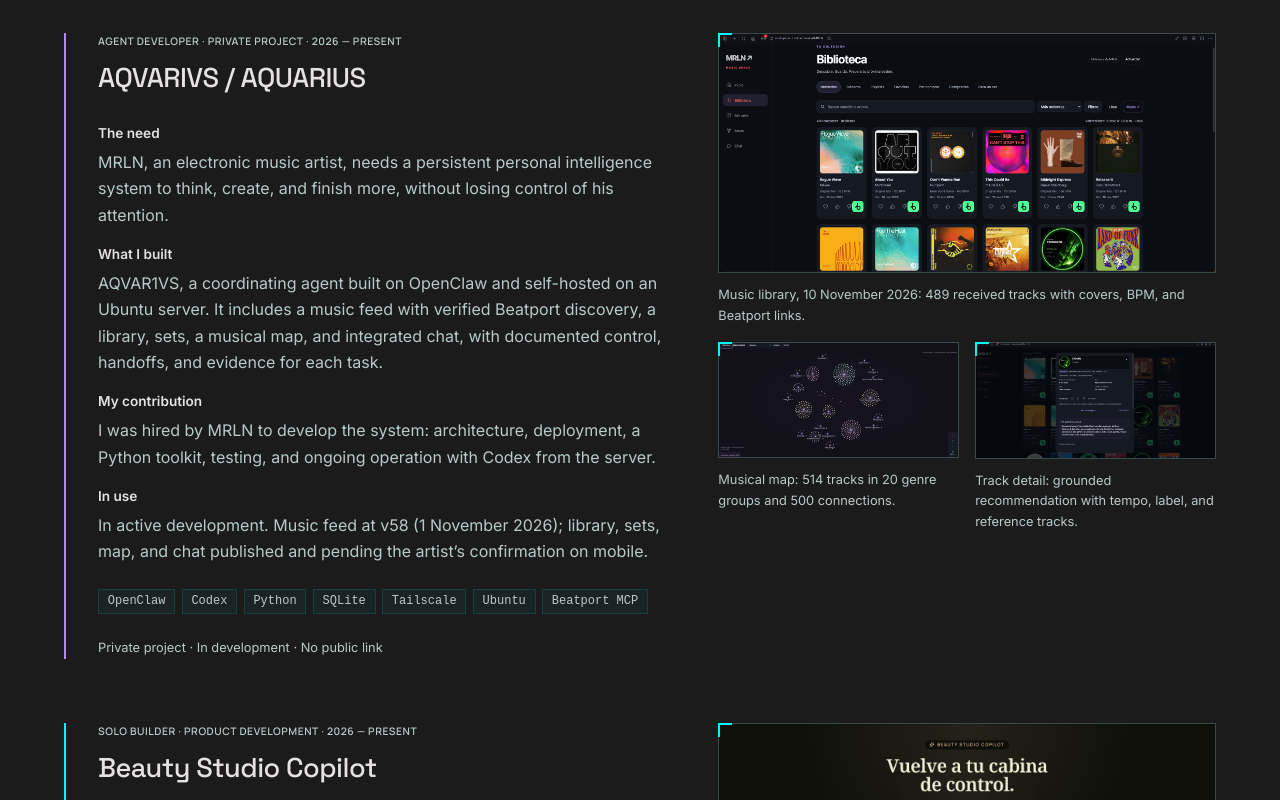
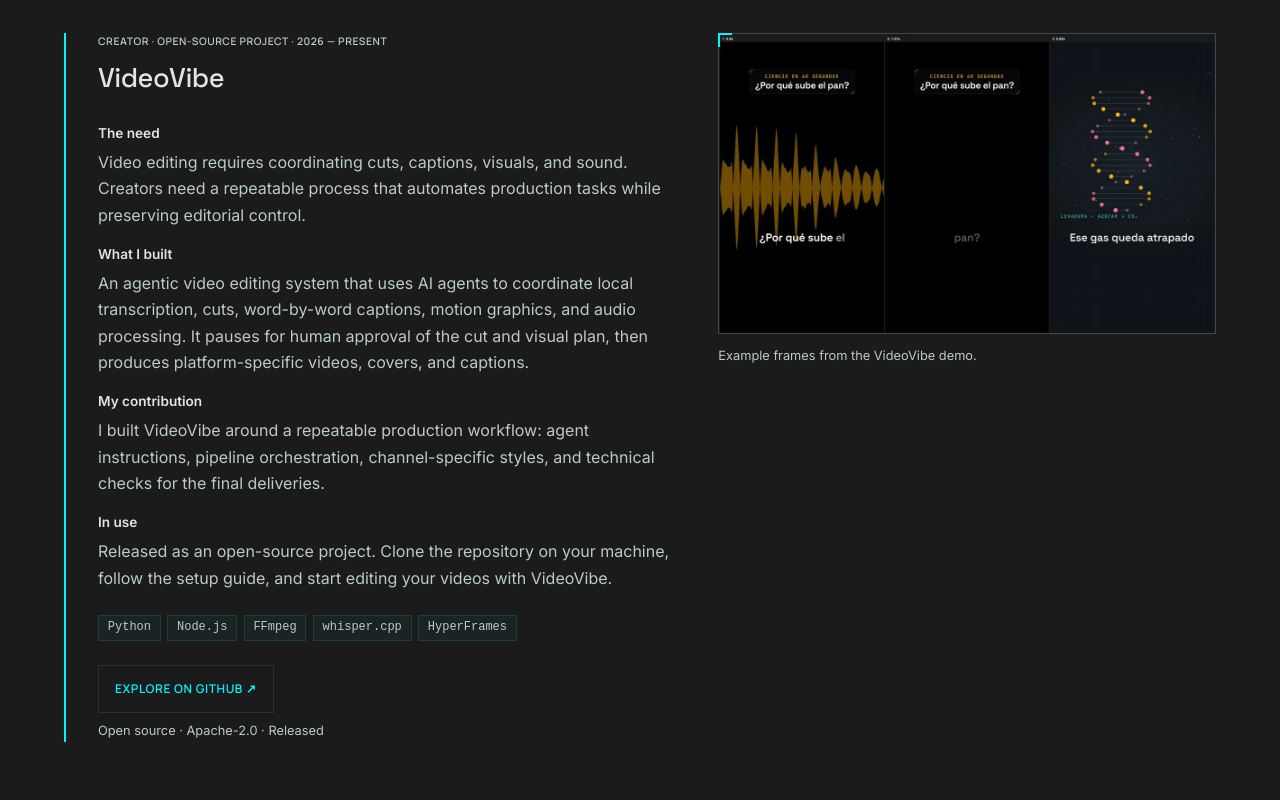
Before and after one commit to Delkoman88/personal-brand, a React (Vite) app: page / in a window 1280 px wide. Shown: the part 840-1640 px from the top of the page. Built offline with nearby package versions, Linux system fonts and the light colour scheme.

Commit message:
Feature VideoVibe across portfolio, bilingual CVs and services

```diff
--- a/edgar-vibe-coder-portfolio-es.html
+++ b/edgar-vibe-coder-portfolio-es.html
@@ -373,7 +373,7 @@
   <!-- RESUMEN -->
   <div class="sec"><div class="sec-icon purple">💡</div><h2>Resumen Profesional</h2><div class="sec-line"></div></div>
   <div class="summary-box">
-    Diseño y construyo <strong>agentes de IA y copilotos operativos</strong> — sistemas que trabajan sobre datos reales, con control documentado y evidencia — además de las aplicaciones que los rodean. <strong>AQVARIVS</strong>, agente coordinador para un artista de música electrónica, y <strong>Beauty Studio Copilot</strong>, plataforma SaaS con más de 200 usuarias activas, son la prueba actual. Mi trabajo conecta definición de producto, UX, integración de sistemas, implementación e iteración. La experiencia en operaciones, compliance y AgTech me ayuda a diseñar alrededor de flujos reales; mi doctorado en biotecnología aporta rigor analítico y pensamiento sistémico.
+    Diseño y construyo <strong>agentes de IA y copilotos operativos</strong> — sistemas que trabajan sobre datos reales, con control documentado y evidencia — además de las aplicaciones que los rodean. Entre mis proyectos están <strong>VideoVibe</strong>, un sistema de edición de video agéntico publicado como open source; <strong>AQVARIVS</strong>, un agente coordinador para un artista de música electrónica; y <strong>Beauty Studio Copilot</strong>, una plataforma SaaS con más de 200 usuarias activas. Mi trabajo conecta definición de producto, UX, integración de sistemas, implementación e iteración. La experiencia en operaciones, compliance y AgTech me ayuda a diseñar alrededor de flujos reales; mi doctorado en biotecnología aporta rigor analítico y pensamiento sistémico.
   </div>
 
   <!-- FORTALEZAS -->
@@ -421,6 +421,25 @@
   <div class="sec"><div class="sec-icon pink">🚀</div><h2>Proyectos Destacados</h2><div class="sec-line"></div></div>
   <p class="swipe-hint">Desliza para ver más proyectos</p>
   <div class="projects-list">
+
+    <!-- VIDEOVIBE -->
+    <div class="proj">
+      <div class="proj-top">
+        <div>
+          <div class="proj-name">VideoVibe</div>
+          <div class="proj-meta">Creador · Sistema de edición de video agéntico · Open source · 2026 – Presente</div>
+        </div>
+        <a class="pill live" href="https://github.com/Delkoman88/videovibe" target="_blank" rel="noopener noreferrer">Ver repositorio →</a>
+      </div>
+      <p class="proj-desc">Diseñé y construí un sistema de edición de video agéntico que coordina transcripción local, cortes, subtítulos, animaciones y procesamiento de audio, con aprobación humana del corte y del plan visual.</p>
+      <ul class="proj-bullets">
+        <li>Desarrollé la orquestación del proceso, las instrucciones para agentes, los estilos por canal y las verificaciones técnicas de las entregas.</li>
+        <li>Publiqué el proyecto como open source, con una guía de instalación y una demo para comenzar a utilizarlo localmente.</li>
+      </ul>
+      <div class="stack-row">
+        <span class="stack-badge">Python</span><span class="stack-badge">Node.js</span><span class="stack-badge">FFmpeg</span><span class="stack-badge">whisper.cpp</span><span class="stack-badge">HyperFrames</span>
+      </div>
+    </div>
 
     <!-- AQVARIVS -->
     <div class="proj">
--- a/edgar-vibe-coder-portfolio.html
+++ b/edgar-vibe-coder-portfolio.html
@@ -436,7 +436,7 @@
   ══════════════════════════════════ -->
   <div class="sec"><div class="sec-icon purple">💡</div><h2>Professional Summary</h2><div class="sec-line"></div></div>
   <div class="summary-box">
-    I design and build <strong>AI agents and operational copilots</strong> — systems that work on real data, with documented control and evidence — plus the applications around them. <strong>AQVARIVS</strong>, a coordinating agent for an electronic music artist, and <strong>Beauty Studio Copilot</strong>, a SaaS platform with 200+ active users, are the current proof. My work connects product definition, UX, systems integration, implementation, and iteration. Experience in operations, compliance, and AgTech helps me design around real workflows; my Biotech PhD contributes analytical rigor and systems thinking.
+    I design and build <strong>AI agents and operational copilots</strong> — systems that work on real data, with documented control and evidence — plus the applications around them. My projects include <strong>VideoVibe</strong>, an open-source agentic video editing system; <strong>AQVARIVS</strong>, a coordinating agent for an electronic music artist; and <strong>Beauty Studio Copilot</strong>, a SaaS platform with 200+ active users. My work connects product definition, UX, systems integration, implementation, and iteration. Experience in operations, compliance, and AgTech helps me design around real workflows; my Biotech PhD contributes analytical rigor and systems thinking.
   </div>
 
   <!-- ══════════════════════════════════
@@ -488,6 +488,25 @@
   <div class="sec"><div class="sec-icon pink">🚀</div><h2>Selected Projects</h2><div class="sec-line"></div></div>
   <p class="swipe-hint">Swipe to see more projects</p>
   <div class="projects-list">
+
+    <!-- VIDEOVIBE -->
+    <div class="proj">
+      <div class="proj-top">
+        <div>
+          <div class="proj-name">VideoVibe</div>
+          <div class="proj-meta">Creator · Agentic video editing system · Open source · 2026 – Present</div>
+        </div>
+        <a class="pill live" href="https://github.com/Delkoman88/videovibe" target="_blank" rel="noopener noreferrer">View repository →</a>
+      </div>
+      <p class="proj-desc">Designed and built an agentic video editing system that coordinates local transcription, cuts, captions, motion graphics, and audio processing, with human approval of the cut and visual plan.</p>
+      <ul class="proj-bullets">
+        <li>Developed pipeline orchestration, agent instructions, channel-specific styles, and technical checks for final deliveries.</li>
+        <li>Released the project as open source, with a setup guide and a demo to start using it locally.</li>
+      </ul>
+      <div class="stack-row">
+        <span class="stack-badge">Python</span><span class="stack-badge">Node.js</span><span class="stack-badge">FFmpeg</span><span class="stack-badge">whisper.cpp</span><span class="stack-badge">HyperFrames</span>
+      </div>
+    </div>
 
     <!-- AQVARIVS -->
     <div class="proj">
--- a/prerender.mjs
+++ b/prerender.mjs
@@ -282,7 +282,7 @@ function buildHomePage(posts) {
                 </div>
                 <figure class="project-evidence">
                   <a href="${escapeHtml(project.image)}" target="_blank" rel="noopener noreferrer" class="project-visual" aria-label="Open full image: ${escapeHtml(project.imageAlt)}">
-                    <img src="${escapeHtml(project.image)}" alt="${escapeHtml(project.imageAlt)}" width="1280" height="800" loading="lazy" />
+                    <img src="${escapeHtml(project.image)}" alt="${escapeHtml(project.imageAlt)}" width="${escapeHtml(project.imageWidth ?? 1280)}" height="${escapeHtml(project.imageHeight ?? 800)}" loading="lazy" />
                   </a>
                   <figcaption>${escapeHtml(project.caption)}</figcaption>
                   ${project.gallery ? `<div class="project-gallery">${project.gallery.map(item => `
@@ -571,7 +571,7 @@ function buildServicesPage() {
                     <span class="services-case-badges" aria-label="Indicadores del caso">
                       ${caseItem.badges.map((badge) => `<span>${escapeHtml(badge)}</span>`).join('')}
                     </span>
-                    ${caseItem.url ? `<a href="${caseItem.url}" target="_blank" rel="noopener noreferrer" class="services-case-summary-link">Ver landing <span aria-hidden="true">↗</span></a>` : ''}
+                    ${caseItem.url ? `<a href="${caseItem.url}" target="_blank" rel="noopener noreferrer" class="services-case-summary-link">${escapeHtml(caseItem.summaryLinkLabel ?? 'Ver landing')} <span aria-hidden="true">↗</span></a>` : ''}
                   </span>
                   <span class="services-case-toggle" aria-hidden="true"></span>
                 </summary>
@@ -582,7 +582,7 @@ function buildServicesPage() {
                       <div><h3>${escapeHtml(caseItem.problemTitle)}</h3><p>${escapeHtml(caseItem.problem)}</p></div>
                       <div><h3>${escapeHtml(caseItem.solutionTitle)}</h3><p>${escapeHtml(caseItem.solution)}</p></div>
                     </div>
-                    <div class="services-evidence" aria-label="Evidencia de uso">
+                    <div class="services-evidence" aria-label="${escapeHtml(caseItem.evidenceLabel ?? 'Evidencia de uso')}">
                       <strong>${escapeHtml(caseItem.usageValue)}</strong>
                       <div><p>${escapeHtml(caseItem.usageLabel)}</p><small>${escapeHtml(caseItem.usageNote)}</small></div>
                     </div>
--- a/src/content/homeContent.js
+++ b/src/content/homeContent.js
@@ -14,6 +14,24 @@ export const homeCopy = {
 };
 
 export const projects = [
+  {
+    id: 'videovibe',
+    name: 'VideoVibe',
+    meta: 'Creator · Open-source project · 2026 — Present',
+    url: 'https://github.com/Delkoman88/videovibe',
+    problem: 'Video editing requires coordinating cuts, captions, visuals, and sound. Creators need a repeatable process that automates production tasks while preserving editorial control.',
+    solution: 'An agentic video editing system that uses AI agents to coordinate local transcription, cuts, word-by-word captions, motion graphics, and audio processing. It pauses for human approval of the cut and visual plan, then produces platform-specific videos, covers, and captions.',
+    contribution: 'I built VideoVibe around a repeatable production workflow: agent instructions, pipeline orchestration, channel-specific styles, and technical checks for the final deliveries.',
+    usage: 'Released as an open-source project. Clone the repository on your machine, follow the setup guide, and start editing your videos with VideoVibe.',
+    stack: ['Python', 'Node.js', 'FFmpeg', 'whisper.cpp', 'HyperFrames'],
+    image: '/project-videovibe.webp',
+    imageWidth: 1100,
+    imageHeight: 665,
+    imageAlt: 'Example frames from a vertical video edited with VideoVibe',
+    caption: 'Example frames from the VideoVibe demo.',
+    linkLabel: 'Explore on GitHub',
+    accessNote: 'Open source · Apache-2.0 · Released',
+  },
   {
     id: 'aqvarivs',
     name: 'AQVARIVS / AQUARIUS',
--- a/src/content/servicesContent.js
+++ b/src/content/servicesContent.js
@@ -21,13 +21,13 @@ export const servicesCopy = {
     'Son las nueve de la mañana. Anoche llegaron cuatro mensajes por WhatsApp, una clienta canceló y hoy tienes tres citas por confirmar. Yo construyo el agente que se encarga de eso mientras tú trabajas: confirma las citas, reacomoda las cancelaciones, contesta los mensajes y te deja la agenda del día lista. Lo conecto con las herramientas que ya usas.',
   introSecond:
     'O piensa en un músico con cientos de canciones regadas sin orden, que no sabe qué tocar en su próximo set ni por qué una pista suena bien después de otra. Yo construí el agente que le ordena la biblioteca, le recomienda pistas y le explica por qué van juntas, y le deja el set preparado para tocar en vivo.',
-  proofTitle: 'Dos sistemas que ya funcionan',
+  proofTitle: 'Sistemas que he construido',
   proofIntro:
     'Soy AI builder y construyo productos de principio a fin: convierto procesos reales en agentes y copilotos, los conecto con las herramientas que ya usa cada negocio y valido su funcionamiento antes de ampliar el alcance.',
   packagesTitle: 'Tres formas de empezar, según lo que necesitas',
   audienceTitle: 'Para quién funciona mejor',
   audience:
-    'Si todos los días repites tareas, buscas información dispersa o vuelves a reconstruir el contexto, ahí hay trabajo que un agente puede asumir. Construyo agentes para negocios y personas: desde coordinar citas y clientes hasta organizar una biblioteca musical y preparar un set.',
+    'Si todos los días repites tareas, buscas información dispersa o vuelves a reconstruir el contexto, ahí hay trabajo que un agente puede asumir. Construyo agentes para negocios, personas y equipos de contenido: desde coordinar citas y clientes hasta organizar una biblioteca musical o estructurar un proceso de edición de video.',
   methodTitle: 'Cómo trabajamos, en cuatro pasos',
   pricingTitle: 'Inversión',
   needsTitle: 'Qué necesito de ti para empezar',
@@ -147,7 +147,48 @@ export const aqvarivsCase = {
   ],
 };
 
-export const serviceCases = [aqvarivsCase, beautyCase];
+export const videovibeCase = {
+  id: 'caso-videovibe',
+  eyebrow: 'Proyecto open source · VideoVibe',
+  title: 'Un sistema de edición de video agéntico con control editorial humano',
+  collapsedSummary:
+    'Coordina cortes, subtítulos, animaciones y audio, con revisión humana del corte y del plan visual.',
+  badges: ['Publicado', 'Open source', 'Apache-2.0'],
+  intro:
+    'VideoVibe es un sistema de edición de video agéntico que utiliza agentes de IA para coordinar un proceso de producción local, desde la transcripción hasta las entregas por plataforma.',
+  problemTitle: 'El problema',
+  problem:
+    'La edición de video requiere coordinar cortes, subtítulos, recursos visuales y sonido. Repetir ese trabajo para cada pieza dificulta mantener un proceso consistente y conservar el control editorial.',
+  solutionTitle: 'Lo que construí',
+  solution:
+    'Diseñé y construí la orquestación del proceso, las instrucciones para agentes, los estilos por canal y las verificaciones técnicas de las entregas. El sistema se detiene para que revises el corte y el plan visual antes de producir los archivos finales.',
+  evidenceLabel: 'Disponibilidad del proyecto',
+  usageValue: 'Open source',
+  usageLabel: 'Código y documentación disponibles en GitHub.',
+  usageNote: 'Publicado bajo licencia Apache-2.0.',
+  launchNote:
+    'Clona el repositorio en tu máquina, sigue la guía de instalación y comienza a editar tus videos con VideoVibe.',
+  url: 'https://github.com/Delkoman88/videovibe',
+  summaryLinkLabel: 'Ver repositorio',
+  linkLabel: 'Ver repositorio y comenzar',
+  capabilities: [
+    'Coordina transcripción local, cortes y subtítulos palabra por palabra.',
+    'Integra animaciones, procesamiento de audio y estilos por canal.',
+    'Solicita aprobación humana del corte y del plan visual.',
+    'Prepara videos, portadas y textos por plataforma, con verificaciones técnicas.',
+  ],
+  images: [
+    {
+      src: '/project-videovibe.webp',
+      alt: 'Fotogramas de ejemplo de un video editado con VideoVibe',
+      caption: 'Fotogramas de la demo de VideoVibe',
+      width: 1100,
+      height: 665,
+    },
+  ],
+};
+
+export const serviceCases = [videovibeCase, aqvarivsCase, beautyCase];
 
 export const packages = [
   {
@@ -235,4 +276,8 @@ export const faqs = [
     q: '¿Quién construye el agente?',
     a: 'Yo. Hablas conmigo desde el diagnóstico hasta la validación, y soy yo quien construye y revisa cada entrega.',
   },
+  {
+    q: '¿Puedo usar VideoVibe por mi cuenta?',
+    a: 'Sí. VideoVibe está publicado como open source. Puedes clonar el repositorio en tu máquina y seguir la guía de instalación para comenzar a utilizarlo. Si necesitas adaptarlo al proceso de tu equipo, podemos revisar el alcance en el diagnóstico y cotizar esa implementación por separado.',
+  },
 ];
--- a/src/pages/ServicesPage.jsx
+++ b/src/pages/ServicesPage.jsx
@@ -137,7 +137,7 @@ export default function ServicesPage() {
                           className="services-case-summary-link"
                           onClick={(event) => event.stopPropagation()}
                         >
-                          Ver landing <span aria-hidden="true">↗</span>
+                          {caseItem.summaryLinkLabel ?? 'Ver landing'} <span aria-hidden="true">↗</span>
                         </a>
                       ) : null}
                     </span>
@@ -156,7 +156,7 @@ export default function ServicesPage() {
                           <p>{caseItem.solution}</p>
                         </div>
                       </div>
-                      <div className="services-evidence" aria-label="Evidencia de uso">
+                      <div className="services-evidence" aria-label={caseItem.evidenceLabel ?? 'Evidencia de uso'}>
                         <strong>{caseItem.usageValue}</strong>
                         <div>
                           <p>{caseItem.usageLabel}</p>
--- a/src/sections/Projects.jsx
+++ b/src/sections/Projects.jsx
@@ -32,7 +32,7 @@ export default function Projects() {
               </div>
               <figure className="project-evidence">
                 <a href={project.image} target="_blank" rel="noopener noreferrer" className="project-visual" aria-label={`Open full image: ${project.imageAlt}`}>
-                  <img src={project.image} alt={project.imageAlt} width="1280" height="800" loading="lazy" />
+                  <img src={project.image} alt={project.imageAlt} width={project.imageWidth ?? 1280} height={project.imageHeight ?? 800} loading="lazy" />
                 </a>
                 <figcaption>{project.caption}</figcaption>
                 {project.gallery ? (
--- a/validate-prerender.mjs
+++ b/validate-prerender.mjs
@@ -222,9 +222,11 @@ function validateServicesPage(failures) {
     caseItem.badges.forEach((badge) => expectIncludes(text, badge, `/servicios: missing badge ${badge}`, failures));
     expectIncludes(text, caseItem.usageLabel, `/servicios: missing usage statement for ${caseItem.id}`, failures);
     expectIncludes(text, caseItem.usageNote, `/servicios: missing usage verification date for ${caseItem.id}`, failures);
+    expectIncludes(html, `aria-label="${caseItem.evidenceLabel ?? 'Evidencia de uso'}"`, `/servicios: missing evidence label for ${caseItem.id}`, failures);
     if (caseItem.url) {
       expectIncludes(html, `href="${caseItem.url}"`, `/servicios: missing public link for ${caseItem.id}`, failures);
       expectIncludes(text, caseItem.linkLabel, `/servicios: missing public link label for ${caseItem.id}`, failures);
+      expectIncludes(html, `class="services-case-summary-link">${caseItem.summaryLinkLabel ?? 'Ver landing'} <span`, `/servicios: missing summary link label for ${caseItem.id}`, failures);
     }
     caseItem.images.forEach((image) => {
       expectIncludes(html, `src="${image.src}"`, `/servicios: missing case image ${image.src}`, failures);
@@ -252,6 +254,8 @@ function validateCvPages(failures) {
     validateAlternates(html, page.path, getCvAlternateLinks(), failures);
     expectRegex(html, new RegExp(`<html[^>]*lang="${page.lang}"[^>]*>`), `${page.path}: html lang mismatch`, failures);
     expectIncludes(html, 'Edgar <span>Mancilla</span>', `${page.path}: missing visible H1/header in initial HTML`, failures);
+    expectIncludes(html, '<div class="proj-name">VideoVibe</div>', `${page.path}: missing VideoVibe project`, failures);
+    expectIncludes(html, 'href="https://github.com/Delkoman88/videovibe"', `${page.path}: missing VideoVibe repository link`, failures);
     page.headingChecks.forEach((heading) => {
       expectIncludes(html, heading, `${page.path}: missing ${heading} in initial HTML`, failures);
     });
```
Also changed, not shown: src/styles/design-system.css (+8 -0 lines), public/project-videovibe.webp (added), 1 other file (tests, documents, lock files or other folders).
